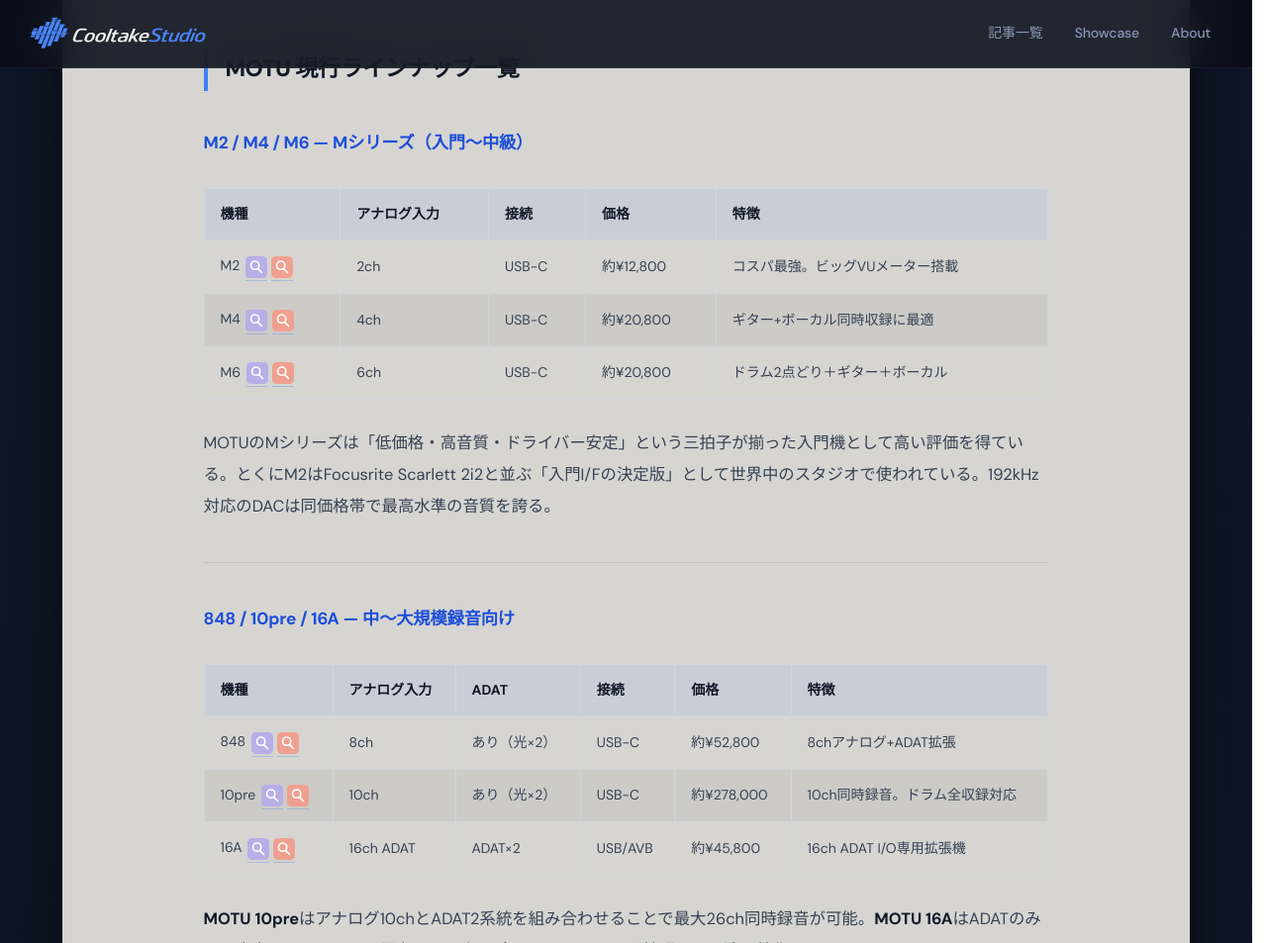
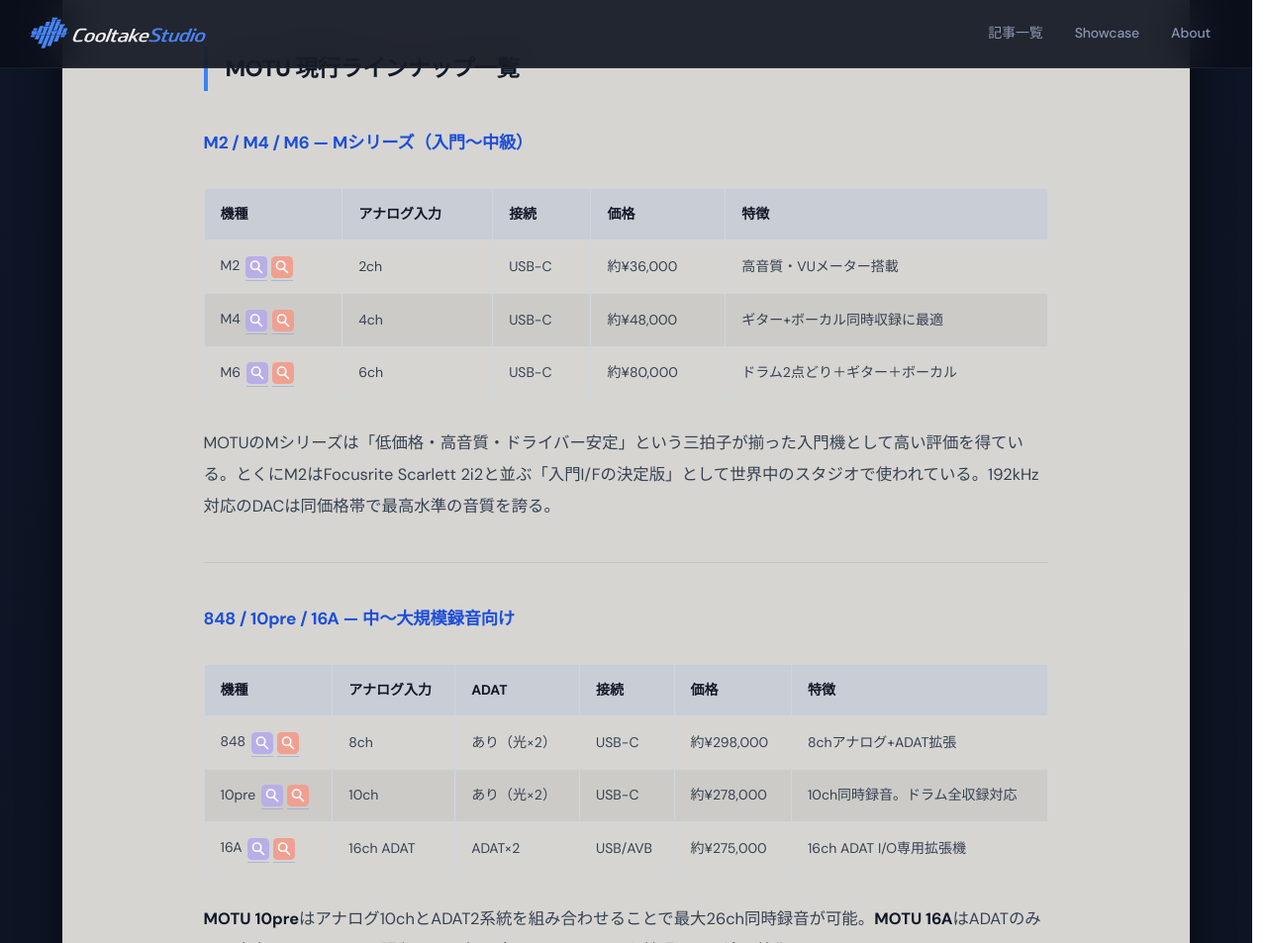
Before and after one commit to cooltake/cooltake-staging, a Jekyll site: the page built from _posts/2026-06-13-presonus-vs-motu-guide.md, in a window 1280 px wide and 1400 px high, scrolled down 4868 px. Shown: the top 953 px of the window at 99% size. Built offline with Jekyll 4.4.1, drawn with Linux system fonts in a browser that asks for light colours; some web fonts are replaced; some of the changed text lies outside the part shown.

Commit message:
fix: 全記事の価格を実売価格に修正（Scarlett/MOTU M-Series/PreSonus ES/比較表誤記）
- Scarlett Solo ¥6,980→¥20,000 / 2i2 ¥7,980→¥29,000 / 4i4 ¥21,800→¥40,000 / 16i16 ¥36,800→¥47,000
- MOTU M2 ¥12,800→¥36,000 / M4 ¥20,800→¥48,000 / M6 ¥20,800→¥80,000
- PreSonus ES 2 ¥25,000→¥33,000 / ES 4 ¥35,000→¥50,000（在庫確認要）
- presonus-vs-motu 比較表誤記修正: MOTU 848 ¥52,800→¥298,000 / 16A ¥45,800→¥275,000

Co-Authored-By: Claude Sonnet 4.6 <noreply@anthropic.com>

```diff
--- a/_posts/2026-06-13-presonus-vs-motu-guide.md
+++ b/_posts/2026-06-13-presonus-vs-motu-guide.md
@@ -95,7 +95,7 @@ MOTUが強力に推し進めているAVB（Audio Video Bridging）は、標準
 <tr><td>アナログ出力</td><td>2ch</td></tr>
 <tr><td>接続</td><td>USB-C</td></tr>
 <tr><td>サンプリングレート</td><td>最大192kHz</td></tr>
-<tr><td>価格</td><td>約¥12,800</td></tr>
+<tr><td>価格</td><td>約¥16,000</td></tr>
 <tr><td>こんな人に</td><td>ボーカル・ギター1本の宅録、ポッドキャスト</td></tr>
 </tbody>
 </table>
@@ -142,9 +142,9 @@ Quantum 2626<a href="https://h.accesstrade.net/sp/cc?rk=01001xqc00os63&url=https
 <table>
 <thead><tr><th>機種</th><th>アナログ入力</th><th>接続</th><th>価格</th><th>特徴</th></tr></thead>
 <tbody>
-<tr><td>M2<a href="https://h.accesstrade.net/sp/cc?rk=01001xqc00os63&url=https%3A%2F%2Fwww.soundhouse.co.jp%2Fproducts%2Fdetail%2Fitem%2F269730%2F" rel="nofollow" referrerpolicy="no-referrer-when-downgrade" style="display:inline-block;text-decoration:none;margin-left:.4em;vertical-align:middle;" title="サウンドハウスで見る"><svg xmlns="http://www.w3.org/2000/svg" width="22" height="22" viewBox="0 0 24 24" fill="none" style="vertical-align:middle;"><rect width="24" height="24" rx="5" fill="#b8aee8"/><circle cx="10.5" cy="10" r="4.5" stroke="#fff" stroke-width="1.8" fill="none"/><line x1="14" y1="14" x2="18" y2="18" stroke="#fff" stroke-width="1.8" stroke-linecap="round"/></svg></a><a href="https://search.rakuten.co.jp/search/mall/MOTU+M2/" rel="nofollow" referrerpolicy="no-referrer-when-downgrade" style="display:inline-block;text-decoration:none;margin-left:.3em;vertical-align:middle;" title="楽天市場で見る"><svg xmlns="http://www.w3.org/2000/svg" width="22" height="22" viewBox="0 0 24 24" fill="none" style="vertical-align:middle;"><rect width="24" height="24" rx="5" fill="#f0a090"/><circle cx="10.5" cy="10" r="4.5" stroke="#fff" stroke-width="1.8" fill="none"/><line x1="14" y1="14" x2="18" y2="18" stroke="#fff" stroke-width="1.8" stroke-linecap="round"/></svg></a></td><td>2ch</td><td>USB-C</td><td>約¥12,800</td><td>コスパ最強。ビッグVUメーター搭載</td></tr>
-<tr><td>M4<a href="https://h.accesstrade.net/sp/cc?rk=01001xqc00os63&url=https%3A%2F%2Fwww.soundhouse.co.jp%2Fproducts%2Fdetail%2Fitem%2F269731%2F" rel="nofollow" referrerpolicy="no-referrer-when-downgrade" style="display:inline-block;text-decoration:none;margin-left:.4em;vertical-align:middle;" title="サウンドハウスで見る"><svg xmlns="http://www.w3.org/2000/svg" width="22" height="22" viewBox="0 0 24 24" fill="none" style="vertical-align:middle;"><rect width="24" height="24" rx="5" fill="#b8aee8"/><circle cx="10.5" cy="10" r="4.5" stroke="#fff" stroke-width="1.8" fill="none"/><line x1="14" y1="14" x2="18" y2="18" stroke="#fff" stroke-width="1.8" stroke-linecap="round"/></svg></a><a href="https://search.rakuten.co.jp/search/mall/MOTU+M4/" rel="nofollow" referrerpolicy="no-referrer-when-downgrade" style="display:inline-block;text-decoration:none;margin-left:.3em;vertical-align:middle;" title="楽天市場で見る"><svg xmlns="http://www.w3.org/2000/svg" width="22" height="22" viewBox="0 0 24 24" fill="none" style="vertical-align:middle;"><rect width="24" height="24" rx="5" fill="#f0a090"/><circle cx="10.5" cy="10" r="4.5" stroke="#fff" stroke-width="1.8" fill="none"/><line x1="14" y1="14" x2="18" y2="18" stroke="#fff" stroke-width="1.8" stroke-linecap="round"/></svg></a></td><td>4ch</td><td>USB-C</td><td>約¥20,800</td><td>ギター+ボーカル同時収録に最適</td></tr>
-<tr><td>M6<a href="https://h.accesstrade.net/sp/cc?rk=01001xqc00os63&url=https%3A%2F%2Fwww.soundhouse.co.jp%2Fproducts%2Fdetail%2Fitem%2F318391%2F" rel="nofollow" referrerpolicy="no-referrer-when-downgrade" style="display:inline-block;text-decoration:none;margin-left:.4em;vertical-align:middle;" title="サウンドハウスで見る"><svg xmlns="http://www.w3.org/2000/svg" width="22" height="22" viewBox="0 0 24 24" fill="none" style="vertical-align:middle;"><rect width="24" height="24" rx="5" fill="#b8aee8"/><circle cx="10.5" cy="10" r="4.5" stroke="#fff" stroke-width="1.8" fill="none"/><line x1="14" y1="14" x2="18" y2="18" stroke="#fff" stroke-width="1.8" stroke-linecap="round"/></svg></a><a href="https://search.rakuten.co.jp/search/mall/MOTU+M6/" rel="nofollow" referrerpolicy="no-referrer-when-downgrade" style="display:inline-block;text-decoration:none;margin-left:.3em;vertical-align:middle;" title="楽天市場で見る"><svg xmlns="http://www.w3.org/2000/svg" width="22" height="22" viewBox="0 0 24 24" fill="none" style="vertical-align:middle;"><rect width="24" height="24" rx="5" fill="#f0a090"/><circle cx="10.5" cy="10" r="4.5" stroke="#fff" stroke-width="1.8" fill="none"/><line x1="14" y1="14" x2="18" y2="18" stroke="#fff" stroke-width="1.8" stroke-linecap="round"/></svg></a></td><td>6ch</td><td>USB-C</td><td>約¥20,800</td><td>ドラム2点どり＋ギター＋ボーカル</td></tr>
+<tr><td>M2<a href="https://h.accesstrade.net/sp/cc?rk=01001xqc00os63&url=https%3A%2F%2Fwww.soundhouse.co.jp%2Fproducts%2Fdetail%2Fitem%2F269730%2F" rel="nofollow" referrerpolicy="no-referrer-when-downgrade" style="display:inline-block;text-decoration:none;margin-left:.4em;vertical-align:middle;" title="サウンドハウスで見る"><svg xmlns="http://www.w3.org/2000/svg" width="22" height="22" viewBox="0 0 24 24" fill="none" style="vertical-align:middle;"><rect width="24" height="24" rx="5" fill="#b8aee8"/><circle cx="10.5" cy="10" r="4.5" stroke="#fff" stroke-width="1.8" fill="none"/><line x1="14" y1="14" x2="18" y2="18" stroke="#fff" stroke-width="1.8" stroke-linecap="round"/></svg></a><a href="https://search.rakuten.co.jp/search/mall/MOTU+M2/" rel="nofollow" referrerpolicy="no-referrer-when-downgrade" style="display:inline-block;text-decoration:none;margin-left:.3em;vertical-align:middle;" title="楽天市場で見る"><svg xmlns="http://www.w3.org/2000/svg" width="22" height="22" viewBox="0 0 24 24" fill="none" style="vertical-align:middle;"><rect width="24" height="24" rx="5" fill="#f0a090"/><circle cx="10.5" cy="10" r="4.5" stroke="#fff" stroke-width="1.8" fill="none"/><line x1="14" y1="14" x2="18" y2="18" stroke="#fff" stroke-width="1.8" stroke-linecap="round"/></svg></a></td><td>2ch</td><td>USB-C</td><td>約¥36,000</td><td>高音質・VUメーター搭載</td></tr>
+<tr><td>M4<a href="https://h.accesstrade.net/sp/cc?rk=01001xqc00os63&url=https%3A%2F%2Fwww.soundhouse.co.jp%2Fproducts%2Fdetail%2Fitem%2F269731%2F" rel="nofollow" referrerpolicy="no-referrer-when-downgrade" style="display:inline-block;text-decoration:none;margin-left:.4em;vertical-align:middle;" title="サウンドハウスで見る"><svg xmlns="http://www.w3.org/2000/svg" width="22" height="22" viewBox="0 0 24 24" fill="none" style="vertical-align:middle;"><rect width="24" height="24" rx="5" fill="#b8aee8"/><circle cx="10.5" cy="10" r="4.5" stroke="#fff" stroke-width="1.8" fill="none"/><line x1="14" y1="14" x2="18" y2="18" stroke="#fff" stroke-width="1.8" stroke-linecap="round"/></svg></a><a href="https://search.rakuten.co.jp/search/mall/MOTU+M4/" rel="nofollow" referrerpolicy="no-referrer-when-downgrade" style="display:inline-block;text-decoration:none;margin-left:.3em;vertical-align:middle;" title="楽天市場で見る"><svg xmlns="http://www.w3.org/2000/svg" width="22" height="22" viewBox="0 0 24 24" fill="none" style="vertical-align:middle;"><rect width="24" height="24" rx="5" fill="#f0a090"/><circle cx="10.5" cy="10" r="4.5" stroke="#fff" stroke-width="1.8" fill="none"/><line x1="14" y1="14" x2="18" y2="18" stroke="#fff" stroke-width="1.8" stroke-linecap="round"/></svg></a></td><td>4ch</td><td>USB-C</td><td>約¥48,000</td><td>ギター+ボーカル同時収録に最適</td></tr>
+<tr><td>M6<a href="https://h.accesstrade.net/sp/cc?rk=01001xqc00os63&url=https%3A%2F%2Fwww.soundhouse.co.jp%2Fproducts%2Fdetail%2Fitem%2F318391%2F" rel="nofollow" referrerpolicy="no-referrer-when-downgrade" style="display:inline-block;text-decoration:none;margin-left:.4em;vertical-align:middle;" title="サウンドハウスで見る"><svg xmlns="http://www.w3.org/2000/svg" width="22" height="22" viewBox="0 0 24 24" fill="none" style="vertical-align:middle;"><rect width="24" height="24" rx="5" fill="#b8aee8"/><circle cx="10.5" cy="10" r="4.5" stroke="#fff" stroke-width="1.8" fill="none"/><line x1="14" y1="14" x2="18" y2="18" stroke="#fff" stroke-width="1.8" stroke-linecap="round"/></svg></a><a href="https://search.rakuten.co.jp/search/mall/MOTU+M6/" rel="nofollow" referrerpolicy="no-referrer-when-downgrade" style="display:inline-block;text-decoration:none;margin-left:.3em;vertical-align:middle;" title="楽天市場で見る"><svg xmlns="http://www.w3.org/2000/svg" width="22" height="22" viewBox="0 0 24 24" fill="none" style="vertical-align:middle;"><rect width="24" height="24" rx="5" fill="#f0a090"/><circle cx="10.5" cy="10" r="4.5" stroke="#fff" stroke-width="1.8" fill="none"/><line x1="14" y1="14" x2="18" y2="18" stroke="#fff" stroke-width="1.8" stroke-linecap="round"/></svg></a></td><td>6ch</td><td>USB-C</td><td>約¥80,000</td><td>ドラム2点どり＋ギター＋ボーカル</td></tr>
 </tbody>
 </table>
 
@@ -157,9 +157,9 @@ MOTUのMシリーズは「低価格・高音質・ドライバー安定」とい
 <table>
 <thead><tr><th>機種</th><th>アナログ入力</th><th>ADAT</th><th>接続</th><th>価格</th><th>特徴</th></tr></thead>
 <tbody>
-<tr><td>848<a href="https://h.accesstrade.net/sp/cc?rk=01001xqc00os63&url=https%3A%2F%2Fwww.soundhouse.co.jp%2Fproducts%2Fdetail%2Fitem%2F374483%2F" rel="nofollow" referrerpolicy="no-referrer-when-downgrade" style="display:inline-block;text-decoration:none;margin-left:.4em;vertical-align:middle;" title="サウンドハウスで見る"><svg xmlns="http://www.w3.org/2000/svg" width="22" height="22" viewBox="0 0 24 24" fill="none" style="vertical-align:middle;"><rect width="24" height="24" rx="5" fill="#b8aee8"/><circle cx="10.5" cy="10" r="4.5" stroke="#fff" stroke-width="1.8" fill="none"/><line x1="14" y1="14" x2="18" y2="18" stroke="#fff" stroke-width="1.8" stroke-linecap="round"/></svg></a><a href="https://search.rakuten.co.jp/search/mall/MOTU+848/" rel="nofollow" referrerpolicy="no-referrer-when-downgrade" style="display:inline-block;text-decoration:none;margin-left:.3em;vertical-align:middle;" title="楽天市場で見る"><svg xmlns="http://www.w3.org/2000/svg" width="22" height="22" viewBox="0 0 24 24" fill="none" style="vertical-align:middle;"><rect width="24" height="24" rx="5" fill="#f0a090"/><circle cx="10.5" cy="10" r="4.5" stroke="#fff" stroke-width="1.8" fill="none"/><line x1="14" y1="14" x2="18" y2="18" stroke="#fff" stroke-width="1.8" stroke-linecap="round"/></svg></a></td><td>8ch</td><td>あり（光×2）</td><td>USB-C</td><td>約¥52,800</td><td>8chアナログ+ADAT拡張</td></tr>
+<tr><td>848<a href="https://h.accesstrade.net/sp/cc?rk=01001xqc00os63&url=https%3A%2F%2Fwww.soundhouse.co.jp%2Fproducts%2Fdetail%2Fitem%2F374483%2F" rel="nofollow" referrerpolicy="no-referrer-when-downgrade" style="display:inline-block;text-decoration:none;margin-left:.4em;vertical-align:middle;" title="サウンドハウスで見る"><svg xmlns="http://www.w3.org/2000/svg" width="22" height="22" viewBox="0 0 24 24" fill="none" style="vertical-align:middle;"><rect width="24" height="24" rx="5" fill="#b8aee8"/><circle cx="10.5" cy="10" r="4.5" stroke="#fff" stroke-width="1.8" fill="none"/><line x1="14" y1="14" x2="18" y2="18" stroke="#fff" stroke-width="1.8" stroke-linecap="round"/></svg></a><a href="https://search.rakuten.co.jp/search/mall/MOTU+848/" rel="nofollow" referrerpolicy="no-referrer-when-downgrade" style="display:inline-block;text-decoration:none;margin-left:.3em;vertical-align:middle;" title="楽天市場で見る"><svg xmlns="http://www.w3.org/2000/svg" width="22" height="22" viewBox="0 0 24 24" fill="none" style="vertical-align:middle;"><rect width="24" height="24" rx="5" fill="#f0a090"/><circle cx="10.5" cy="10" r="4.5" stroke="#fff" stroke-width="1.8" fill="none"/><line x1="14" y1="14" x2="18" y2="18" stroke="#fff" stroke-width="1.8" stroke-linecap="round"/></svg></a></td><td>8ch</td><td>あり（光×2）</td><td>USB-C</td><td>約¥298,000</td><td>8chアナログ+ADAT拡張</td></tr>
 <tr><td>10pre<a href="https://h.accesstrade.net/sp/cc?rk=01001xqc00os63&url=https%3A%2F%2Fwww.soundhouse.co.jp%2Fproducts%2Fdetail%2Fitem%2F379189%2F" rel="nofollow" referrerpolicy="no-referrer-when-downgrade" style="display:inline-block;text-decoration:none;margin-left:.4em;vertical-align:middle;" title="サウンドハウスで見る"><svg xmlns="http://www.w3.org/2000/svg" width="22" height="22" viewBox="0 0 24 24" fill="none" style="vertical-align:middle;"><rect width="24" height="24" rx="5" fill="#b8aee8"/><circle cx="10.5" cy="10" r="4.5" stroke="#fff" stroke-width="1.8" fill="none"/><line x1="14" y1="14" x2="18" y2="18" stroke="#fff" stroke-width="1.8" stroke-linecap="round"/></svg></a><a href="https://search.rakuten.co.jp/search/mall/MOTU+10pre/" rel="nofollow" referrerpolicy="no-referrer-when-downgrade" style="display:inline-block;text-decoration:none;margin-left:.3em;vertical-align:middle;" title="楽天市場で見る"><svg xmlns="http://www.w3.org/2000/svg" width="22" height="22" viewBox="0 0 24 24" fill="none" style="vertical-align:middle;"><rect width="24" height="24" rx="5" fill="#f0a090"/><circle cx="10.5" cy="10" r="4.5" stroke="#fff" stroke-width="1.8" fill="none"/><line x1="14" y1="14" x2="18" y2="18" stroke="#fff" stroke-width="1.8" stroke-linecap="round"/></svg></a></td><td>10ch</td><td>あり（光×2）</td><td>USB-C</td><td>約¥278,000</td><td>10ch同時録音。ドラム全収録対応</td></tr>
-<tr><td>16A<a href="https://h.accesstrade.net/sp/cc?rk=01001xqc00os63&url=https%3A%2F%2Fwww.soundhouse.co.jp%2Fproducts%2Fdetail%2Fitem%2F364427%2F" rel="nofollow" referrerpolicy="no-referrer-when-downgrade" style="display:inline-block;text-decoration:none;margin-left:.4em;vertical-align:middle;" title="サウンドハウスで見る"><svg xmlns="http://www.w3.org/2000/svg" width="22" height="22" viewBox="0 0 24 24" fill="none" style="vertical-align:middle;"><rect width="24" height="24" rx="5" fill="#b8aee8"/><circle cx="10.5" cy="10" r="4.5" stroke="#fff" stroke-width="1.8" fill="none"/><line x1="14" y1="14" x2="18" y2="18" stroke="#fff" stroke-width="1.8" stroke-linecap="round"/></svg></a><a href="https://search.rakuten.co.jp/search/mall/MOTU+16A/" rel="nofollow" referrerpolicy="no-referrer-when-downgrade" style="display:inline-block;text-decoration:none;margin-left:.3em;vertical-align:middle;" title="楽天市場で見る"><svg xmlns="http://www.w3.org/2000/svg" width="22" height="22" viewBox="0 0 24 24" fill="none" style="vertical-align:middle;"><rect width="24" height="24" rx="5" fill="#f0a090"/><circle cx="10.5" cy="10" r="4.5" stroke="#fff" stroke-width="1.8" fill="none"/><line x1="14" y1="14" x2="18" y2="18" stroke="#fff" stroke-width="1.8" stroke-linecap="round"/></svg></a></td><td>16ch ADAT</td><td>ADAT×2</td><td>USB/AVB</td><td>約¥45,800</td><td>16ch ADAT I/O専用拡張機</td></tr>
+<tr><td>16A<a href="https://h.accesstrade.net/sp/cc?rk=01001xqc00os63&url=https%3A%2F%2Fwww.soundhouse.co.jp%2Fproducts%2Fdetail%2Fitem%2F364427%2F" rel="nofollow" referrerpolicy="no-referrer-when-downgrade" style="display:inline-block;text-decoration:none;margin-left:.4em;vertical-align:middle;" title="サウンドハウスで見る"><svg xmlns="http://www.w3.org/2000/svg" width="22" height="22" viewBox="0 0 24 24" fill="none" style="vertical-align:middle;"><rect width="24" height="24" rx="5" fill="#b8aee8"/><circle cx="10.5" cy="10" r="4.5" stroke="#fff" stroke-width="1.8" fill="none"/><line x1="14" y1="14" x2="18" y2="18" stroke="#fff" stroke-width="1.8" stroke-linecap="round"/></svg></a><a href="https://search.rakuten.co.jp/search/mall/MOTU+16A/" rel="nofollow" referrerpolicy="no-referrer-when-downgrade" style="display:inline-block;text-decoration:none;margin-left:.3em;vertical-align:middle;" title="楽天市場で見る"><svg xmlns="http://www.w3.org/2000/svg" width="22" height="22" viewBox="0 0 24 24" fill="none" style="vertical-align:middle;"><rect width="24" height="24" rx="5" fill="#f0a090"/><circle cx="10.5" cy="10" r="4.5" stroke="#fff" stroke-width="1.8" fill="none"/><line x1="14" y1="14" x2="18" y2="18" stroke="#fff" stroke-width="1.8" stroke-linecap="round"/></svg></a></td><td>16ch ADAT</td><td>ADAT×2</td><td>USB/AVB</td><td>約¥275,000</td><td>16ch ADAT I/O専用拡張機</td></tr>
 </tbody>
 </table>
 
@@ -289,7 +289,7 @@ Quantum 2626はThunderbolt 3接続で超低レイテンシーを実現（約¥10
 </tbody>
 </table>
 
-入門機（2ch・¥13,000前後）では**MOTU M2 vs PreSonus Studio 24c**がほぼ同スペックで拮抗しており、DAWの好みで選べばよい。中〜大規模（8ch以上）になると、**Studio OneユーザーはPreSonus Quantum系**、**安定性とライブ兼用を求めるならMOTU**という棲み分けが明確になる。
+入門機（2ch・¥16,000〜¥36,000前後）では**MOTU M2 vs PreSonus Studio 24c**がほぼ同スペックで拮抗しており、DAWの好みで選べばよい。中〜大規模（8ch以上）になると、**Studio OneユーザーはPreSonus Quantum系**、**安定性とライブ兼用を求めるならMOTU**という棲み分けが明確になる。
 
 ---
 
@@ -297,8 +297,8 @@ Quantum 2626はThunderbolt 3接続で超低レイテンシーを実現（約¥10
 
 | 予算 | 用途 | おすすめ |
 |------|------|---------|
-| 〜¥15,000 | ボーカル/ギター1本 | MOTU M2 or PreSonus Studio 24c |
-| 〜¥25,000 | 弾き語り/小規模バンド | MOTU M4 / M6 |
+| 〜¥40,000 | ボーカル/ギター1本 | MOTU M2 or PreSonus Studio 24c |
+| 〜¥80,000 | 弾き語り/小規模バンド | MOTU M4 / M6 |
 | 〜¥60,000 | ドラムフルマイキング | Focusrite Scarlett 16i16 / PreSonus QES ULTIMATE |
 | 〜¥110,000 | セミプロスタジオ・大規模録音 | PreSonus Quantum 2626 |
 | ¥120,000〜 | スタジオ兼ライブ用 | MOTU UltraLite mk5 |
```
Also changed, not shown: _posts/2026-06-13-focusrite-scarlett-guide.md (+9 -9 lines), _posts/2026-06-13-motu-guide.md (+5 -5 lines), _posts/2026-06-13-presonus-guide.md (+2 -2 lines).
